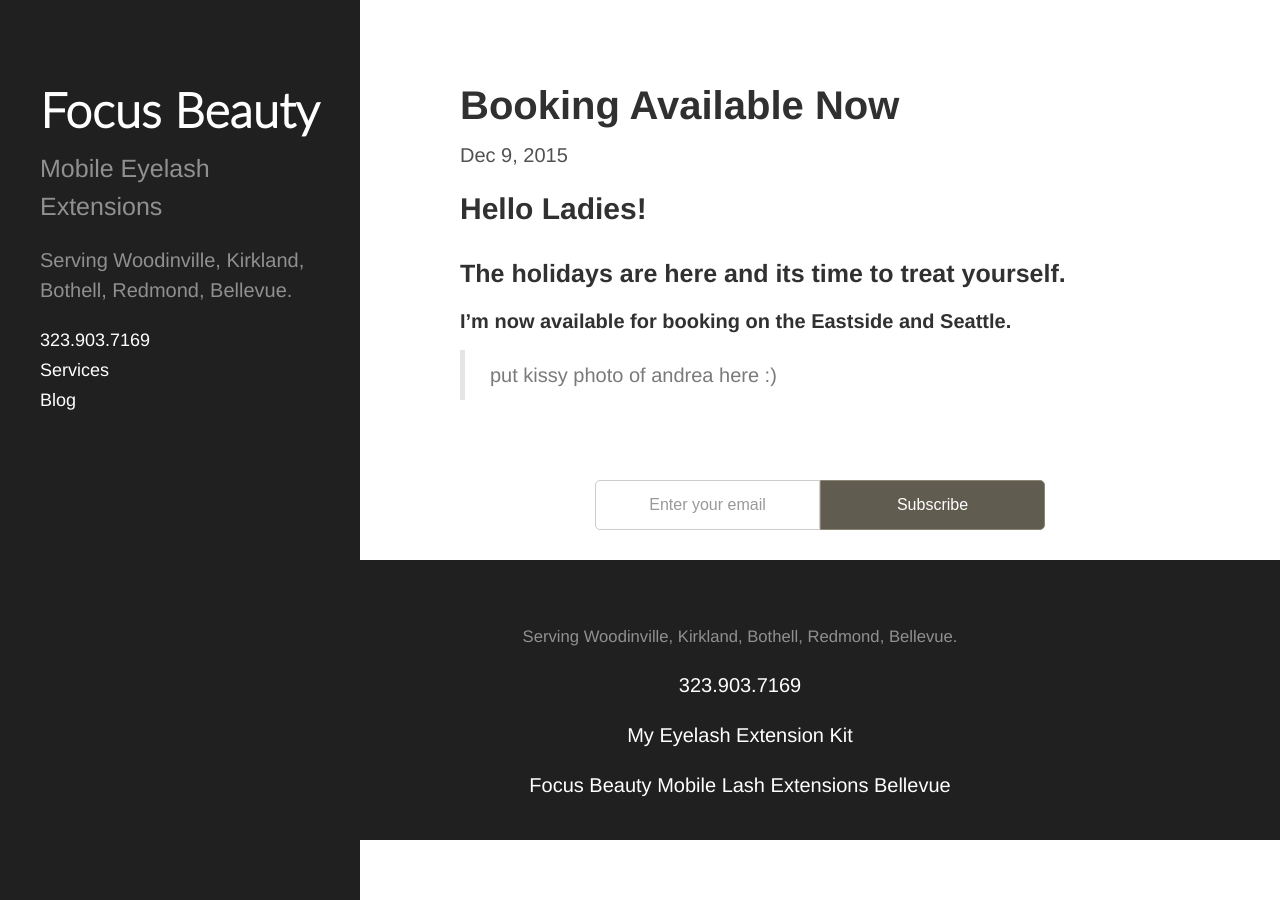
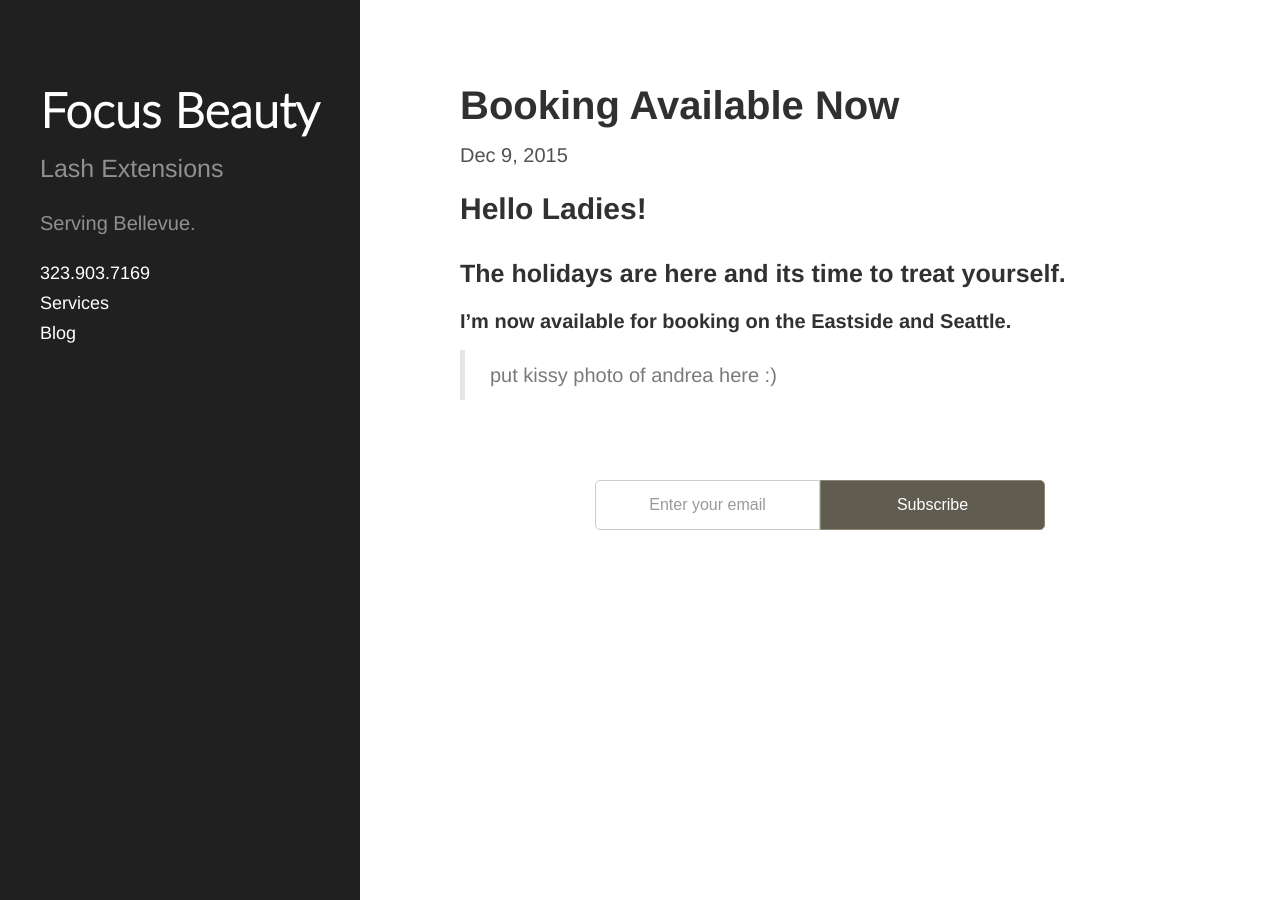
Before and after one commit to npmcdn-to-unpkg-bot/focusbeauty.github.io, a Jekyll site: the page built from blog/index.html, in a window 1280 px wide. Built offline with Jekyll 4.4.1, drawn with Linux system fonts in a browser that asks for light colours.

Commit message:
initial commit

```diff
--- a/_config.yml
+++ b/_config.yml
@@ -11,12 +11,12 @@
 
 # Site settings
 title: 'Focus Beauty'
-subtitle: 'Mobile Eyelash Extensions'
-tagline: 'Mobile Lash Extensions Bellevue'
+subtitle: 'Lash Extensions'
+tagline: 'Bellevue Eyelash Extensions'
 phone: '323.903.7169'
 email: 'focusbeauty@gmail.com'
 description: > #
-  Mobile Lash Extensions by Andrea Ware.
+  Bellevue Eyelash Extensions by Andrea Ware.
   Helping high-end clients throughout Seattle and the Eastside feel beautiful with
   permanent eyelash extension services.
   Andrea Ware is a licensed esthetician.
--- a/_data/locations.json
+++ b/_data/locations.json
@@ -1,13 +1,5 @@
 {
-  "regions": [
-    "Eastside",
-    "Seattle"
-  ],
   "cities": [
-    "Woodinville",
-    "Kirkland",
-    "Bothell",
-    "Redmond",
     "Bellevue"
   ]
 }
--- a/_sass/hyde.scss
+++ b/_sass/hyde.scss
@@ -45,7 +45,6 @@ html {
   }
 }
 
-
 .background-black {
   color: rgba(255,255,255,.5);
   background-color: #202020;
@@ -59,6 +58,12 @@ html {
   text-align: center;
   padding-top: 3rem;
   padding-bottom: 1rem;
+}
+
+@media (min-width: 48em) {
+  .footer {
+    display: none;
+  }
 }
 
 .footer-sticky {
```
Also changed, not shown: 1 other file.
